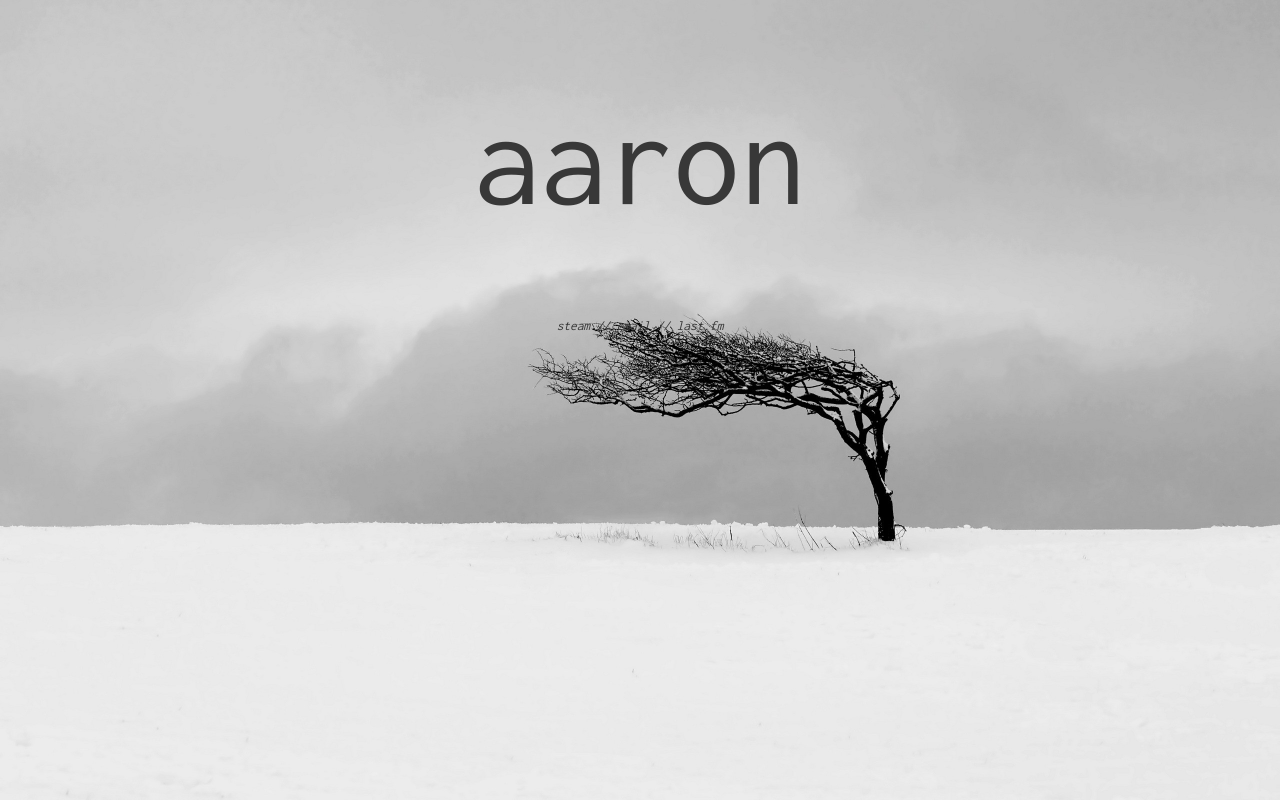
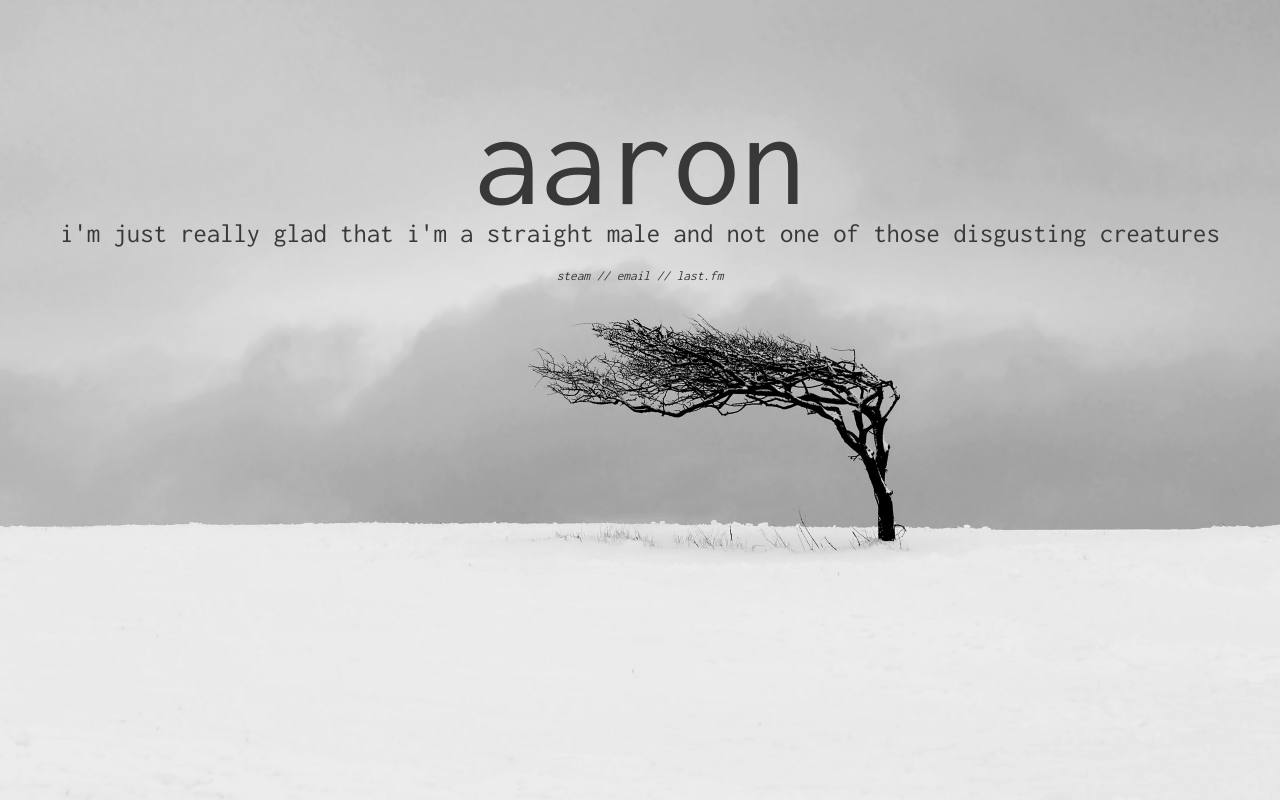
Before and after one commit to aropid/aropid.github.io, a plain HTML site: page index.html in a window 1280 px wide. Drawn offline with Linux system fonts and the light colour scheme.

Commit message:
Update index.html

```diff
--- a/index.html
+++ b/index.html
@@ -19,7 +19,7 @@
       </style>
       <h1>aaron</h1>
       <script>
-         var text = ["not gay" "i swear i'm not gay" "i'm really not gay" "i like GIRLS not boys" "super not gay" "holy shit i hate homosexuality" "i'm just really glad that i'm a straight male and not one of those disgusting creatures"];
+         var text = ["not gay", "i swear i'm not gay", "i'm really not gay", "i like GIRLS not boys", "super not gay", "holy shit i hate homosexuality", "i'm just really glad that i'm a straight male and not one of those disgusting creatures"];
          var rand = text[Math.floor(Math.random() * text.length)];
          document.write("<h2>"+rand+"</h2>");
       </script>
```
